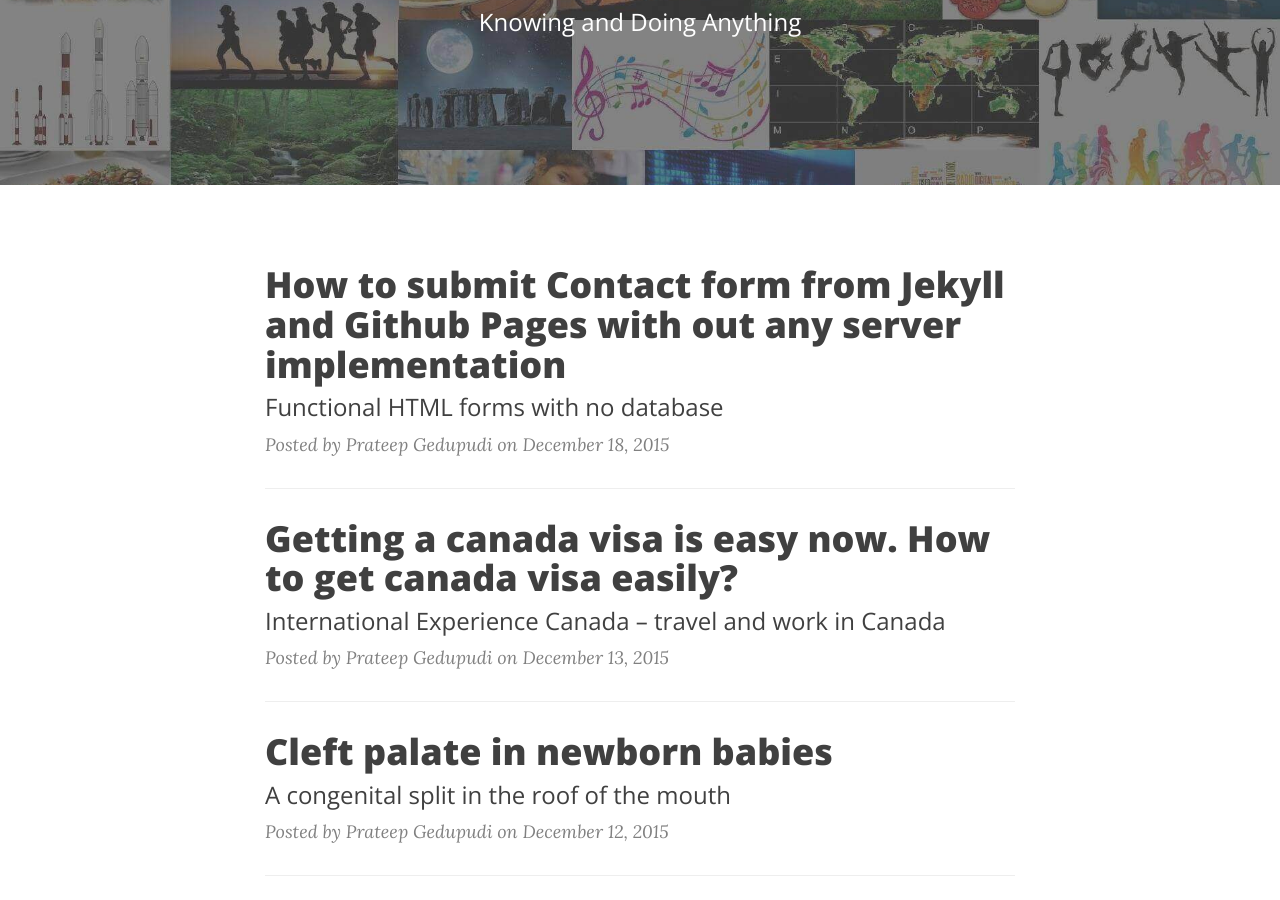
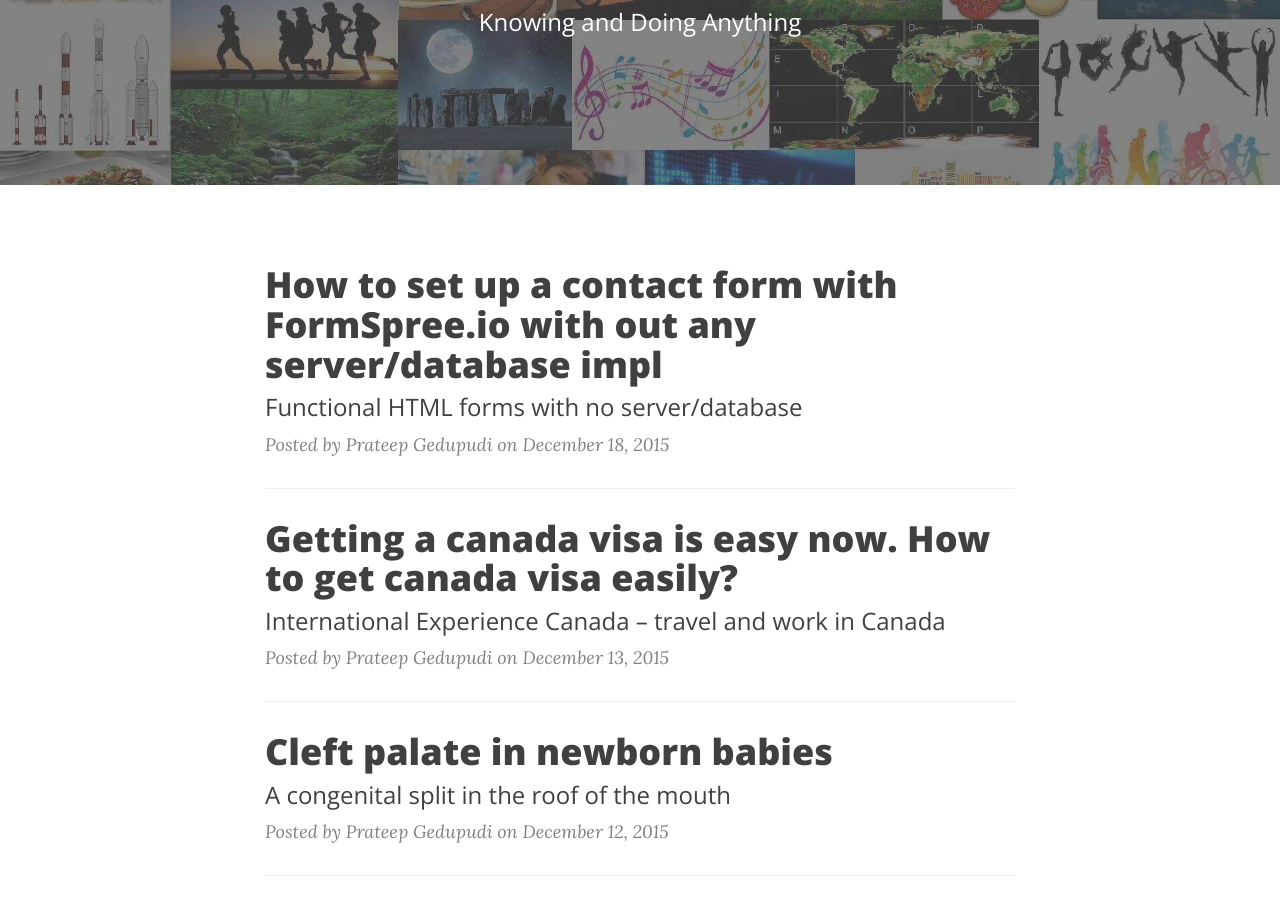
Before and after one commit to prateepgedupudi/prateepgedupudi.github.io, a Jekyll site: the page built from index.html, in a window 1280 px wide and 900 px high, scrolled down 351 px. Built offline with Jekyll 4.4.1, drawn with Linux system fonts in a browser that asks for light colours; nearby versions of some CDN libraries; the list of posts is cut into pages by our own code.

Commit message:
Title change

```diff
--- a/_posts/2015-12-18-How-to-submit-Contact-form-from-Jekyll-and-Github-Pages-with-out-any-server-implementation.markdown
+++ b/_posts/2015-12-18-How-to-set-up-a-contact-form-with-FormSpree.io-with-out-any-server-database impl.markdown
@@ -1,7 +1,7 @@
 ---
 layout:     post
-title:      "How to submit Contact form from Jekyll and Github Pages with out any server implementation"
-subtitle:   "Functional HTML forms with no database"
+title:      "How to set up a contact form with FormSpree.io with out any server/database impl"
+subtitle:   "Functional HTML forms with no server/database"
 date:       2015-12-18 15:27:00
 author:     "Prateep Gedupudi"
 header-img: "img/JekyllContactSubmittion.png"
```
